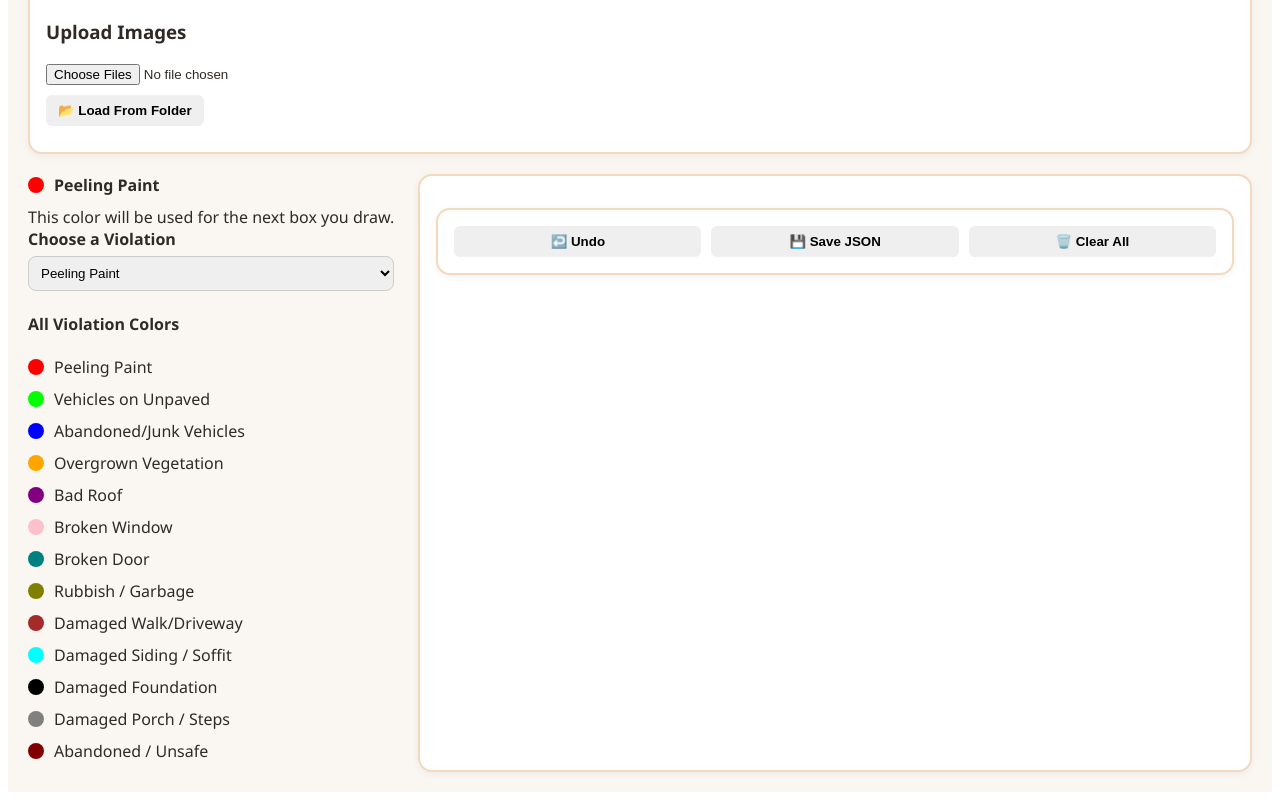
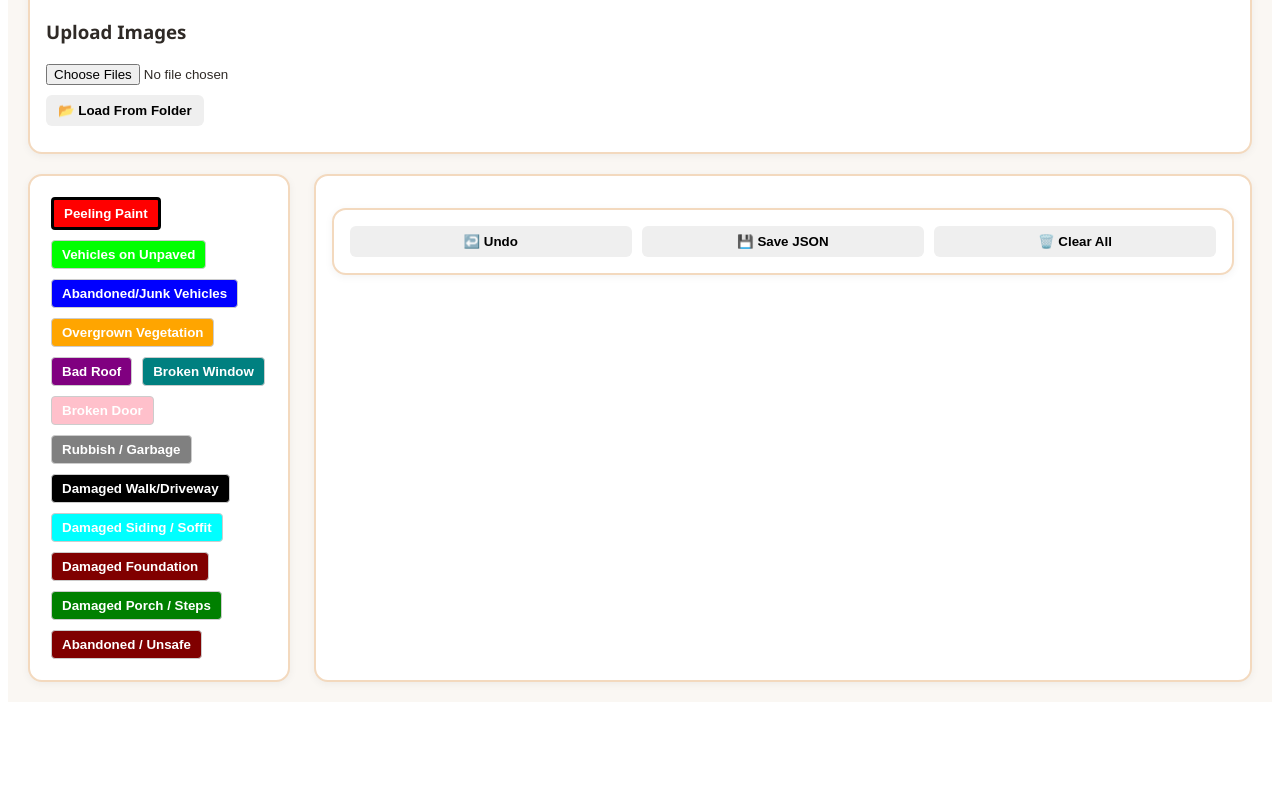
Before and after one commit to adullagayathri/housing_violations, a React (Create React App) app in the folder frontend/: page / in a window 1280 px wide. Shown: the part 418-1218 px from the top of the page. After the commit the page ends 1128 px from the top, so only its background shows below. Built offline with nearby package versions, Linux system fonts and the light colour scheme.

Commit message:
Fix: sync rectangle colors with toolbar

```diff
--- a/frontend/src/components/ImageCanvas.js
+++ b/frontend/src/components/ImageCanvas.js
@@ -1,14 +1,9 @@
-import React, { useRef, useState, useEffect } from "react";
+import React, { useRef, useState } from "react";
 import { Stage, Layer, Rect, Image as KonvaImage } from "react-konva";
 import useImage from "use-image";
 
-function ImageCanvas({ image, annotations, setAnnotations, selectedViolation }) {
-  const [img] = useImage(image);
-  const [newRect, setNewRect] = useState(null);
-  const stageRef = useRef();
-
-  // Map of violation colors – MUST match your toolbar
-  const colors = {
+// Universal color map
+const VIOLATION_COLORS = {
   "Peeling Paint": "#FF0000",
   "Vehicles on Unpaved": "#00FF00",
   "Abandoned/Junk Vehicles": "#0000FF",
@@ -21,10 +16,13 @@ function ImageCanvas({ image, annotations, setAnnotations, selectedViolation })
   "Damaged Siding / Soffit": "#00FFFF",
   "Damaged Foundation": "#800000",
   "Damaged Porch / Steps": "#008000",
-    "Abandoned / Unsafe": "#FFFF00",
+  "Abandoned / Unsafe": "#800000",
 };
 
-  const getColor = (violation) => colors[violation] || "#FF0000";
+function ImageCanvas({ image, annotations, setAnnotations, selectedViolation }) {
+  const [img] = useImage(image);
+  const [newRect, setNewRect] = useState(null);
+  const stageRef = useRef();
 
   // Start drawing
   const handleMouseDown = (e) => {
@@ -39,7 +37,7 @@ function ImageCanvas({ image, annotations, setAnnotations, selectedViolation })
       width: 0,
       height: 0,
       violation: selectedViolation,
-      color: getColor(selectedViolation), // ALWAYS sync with toolbar
+      color: VIOLATION_COLORS[selectedViolation] || "#FF0000",
     });
   };
 
@@ -92,8 +90,6 @@ function ImageCanvas({ image, annotations, setAnnotations, selectedViolation })
     >
       <Layer>
         {img && <KonvaImage image={img} />}
-
-        {/* Render all existing rectangles */}
         {annotations.map((ann, i) => (
           <Rect
             key={i}
@@ -106,15 +102,15 @@ function ImageCanvas({ image, annotations, setAnnotations, selectedViolation })
             strokeWidth={2}
             draggable
             onDragEnd={(e) => {
-              const updated = [...annotations];
-              updated[i] = { ...updated[i], x: e.target.x(), y: e.target.y() };
-              setAnnotations(updated);
+              const newAnnotations = [...annotations];
+              newAnnotations[i] = { ...newAnnotations[i], x: e.target.x(), y: e.target.y() };
+              setAnnotations(newAnnotations);
             }}
             onTransformEnd={(e) => {
               const node = e.target;
-              const updated = [...annotations];
-              updated[i] = {
-                ...updated[i],
+              const newAnnotations = [...annotations];
+              newAnnotations[i] = {
+                ...newAnnotations[i],
                 x: node.x(),
                 y: node.y(),
                 width: node.width() * node.scaleX(),
@@ -122,12 +118,10 @@ function ImageCanvas({ image, annotations, setAnnotations, selectedViolation })
               };
               node.scaleX(1);
               node.scaleY(1);
-              setAnnotations(updated);
+              setAnnotations(newAnnotations);
             }}
           />
         ))}
-
-        {/* Rectangle while dragging */}
         {newRect && (
           <Rect
             x={newRect.width < 0 ? newRect.x + newRect.width : newRect.x}
--- a/frontend/src/components/ViolationToolbar.js
+++ b/frontend/src/components/ViolationToolbar.js
@@ -1,80 +1,42 @@
 import React from "react";
 
+// Use the same color map as ImageCanvas
 const VIOLATION_COLORS = {
   "Peeling Paint": "#FF0000",
   "Vehicles on Unpaved": "#00FF00",
   "Abandoned/Junk Vehicles": "#0000FF",
   "Overgrown Vegetation": "#FFA500",
   "Bad Roof": "#800080",
-  "Broken Window": "#FFC0CB",
-  "Broken Door": "#008080",
-  "Rubbish / Garbage": "#808000",
-  "Damaged Walk/Driveway": "#A52A2A",
+  "Broken Window": "#008080",
+  "Broken Door": "#FFC0CB",
+  "Rubbish / Garbage": "#808080",
+  "Damaged Walk/Driveway": "#000000",
   "Damaged Siding / Soffit": "#00FFFF",
-  "Damaged Foundation": "#000000",
-  "Damaged Porch / Steps": "#808080",
+  "Damaged Foundation": "#800000",
+  "Damaged Porch / Steps": "#008000",
   "Abandoned / Unsafe": "#800000",
 };
 
 function ViolationToolbar({ selectedViolation, setSelectedViolation }) {
   return (
-    <div className="violations-panel">
-      {/* Selected Violation Card */}
-      <div className="info-card">
-        <div
+    <div className="violation-toolbar">
+      {Object.keys(VIOLATION_COLORS).map((violation) => (
+        <button
+          key={violation}
+          onClick={() => setSelectedViolation(violation)}
           style={{
-            display: "flex",
-            alignItems: "center",
-            gap: "10px",
-            marginBottom: "10px",
+            backgroundColor: VIOLATION_COLORS[violation],
+            color: "#fff",
+            margin: "5px",
+            padding: "6px 10px",
+            border: selectedViolation === violation ? "3px solid #000" : "1px solid #ccc",
+            borderRadius: "4px",
+            cursor: "pointer",
           }}
         >
-          <span
-            className="legend-dot"
-            style={{ backgroundColor: VIOLATION_COLORS[selectedViolation] }}
-          ></span>
-          <span>
-            <b>{selectedViolation}</b>
-          </span>
-        </div>
-        <div>This color will be used for the next box you draw.</div>
-      </div>
-
-      {/* Violation Selector */}
-      <div style={{ marginBottom: "20px" }}>
-        <label htmlFor="violation-select">
-          <b>Choose a Violation</b>
-        </label>
-        <select
-          id="violation-select"
-          value={selectedViolation}
-          onChange={(e) => setSelectedViolation(e.target.value)}
-          style={{
-            width: "100%",
-            padding: "8px",
-            marginTop: "6px",
-            borderRadius: "8px",
-            border: "1px solid #ccc",
-          }}
-        >
-          {Object.keys(VIOLATION_COLORS).map((v) => (
-            <option key={v} value={v}>
-              {v}
-            </option>
-          ))}
-        </select>
-      </div>
-
-      {/* Violation Legend */}
-      <div>
-        <h4>All Violation Colors</h4>
-        {Object.entries(VIOLATION_COLORS).map(([violation, color]) => (
-          <div key={violation} className="legend-row">
-            <span className="legend-dot" style={{ backgroundColor: color }}></span>
-            <span>{violation}</span>
-          </div>
-        ))}
-      </div>
+          {violation}
+        </button>
+      ))}
     </div>
   );
 }
```
Lines whose indentation alone changed are shown as unchanged.
